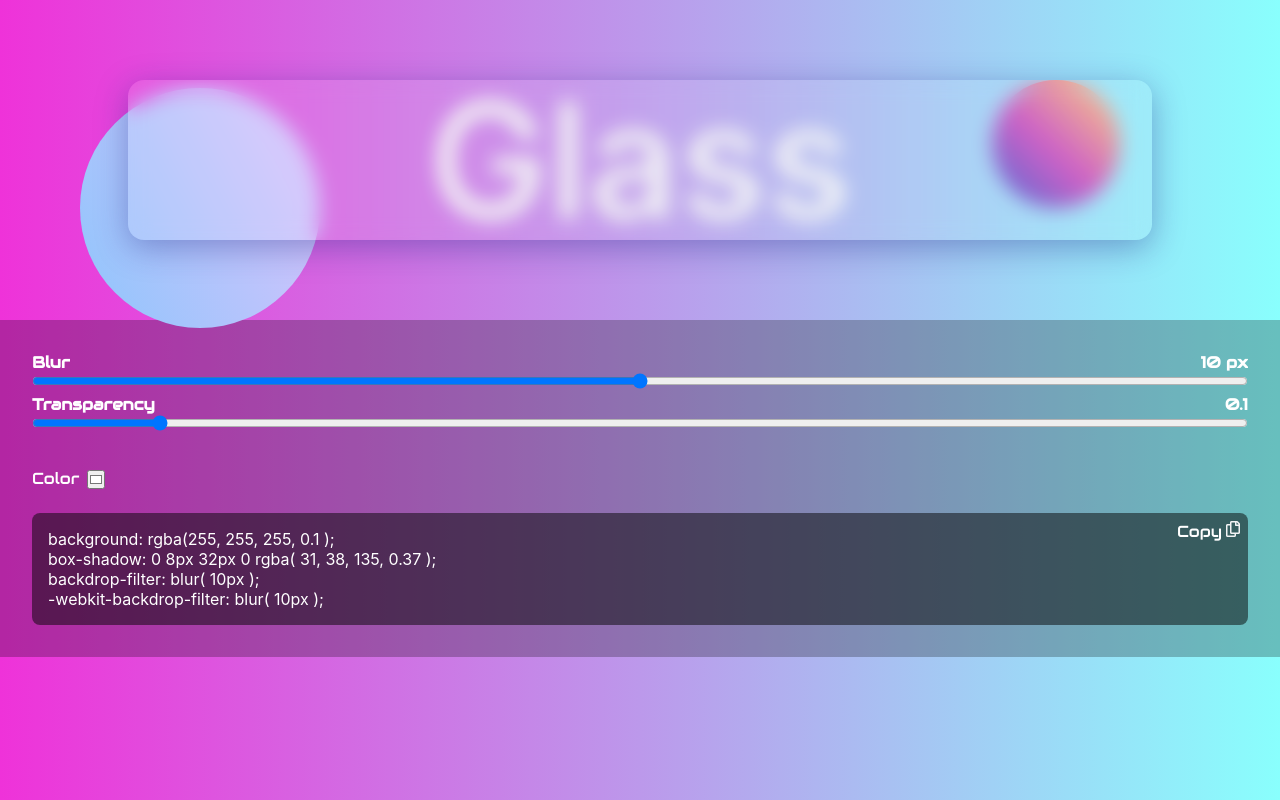
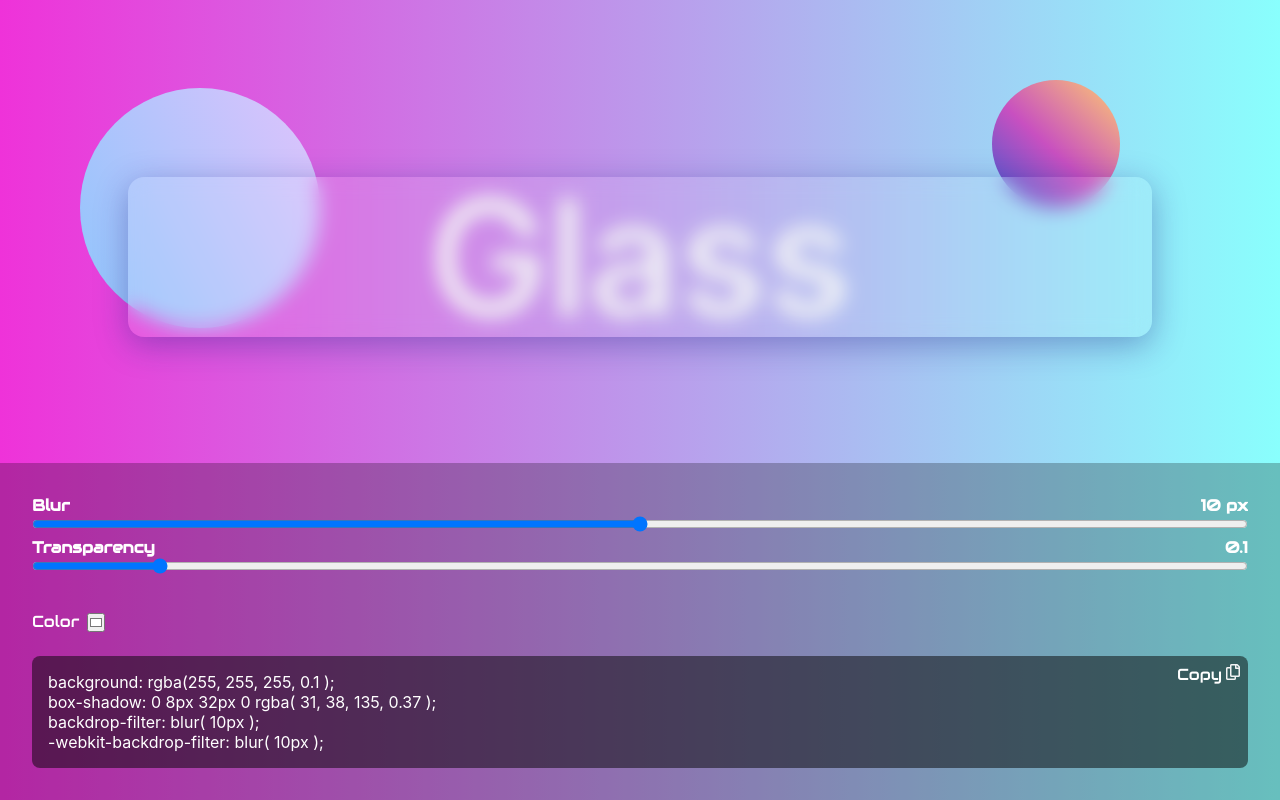
Before and after one commit to dreamxinxcode/react-glassmorphism-css-generator, a React (Create React App) app: page / in a window 1280 px wide. Built offline with nearby package versions, Linux system fonts and the light colour scheme.

Commit message:
fix overflow

```diff
--- a/src/App.css
+++ b/src/App.css
@@ -2,7 +2,7 @@
 
 * {
   box-sizing: border-box;
-  overflow: hidden;
+  overflow-x: hidden;
   padding: 0px;
   margin: 0px;
 }
--- a/src/components/display/Glass.scss
+++ b/src/components/display/Glass.scss
@@ -1,5 +1,4 @@
 #glass-container {
-  height: 5vh;
   padding: 10rem 2.5rem;
   display: flex;
   justify-content: center;
--- a/src/components/settings/Settings.scss
+++ b/src/components/settings/Settings.scss
@@ -1,5 +1,7 @@
 #settings {
+  position: absolute;
   bottom: 0;
+  width: 100%;
   padding: 2rem;
   background-color: rgba(0, 0, 0, .25);
 
```
Also changed, not shown: 1 other file (tests, documents, lock files or other folders).
